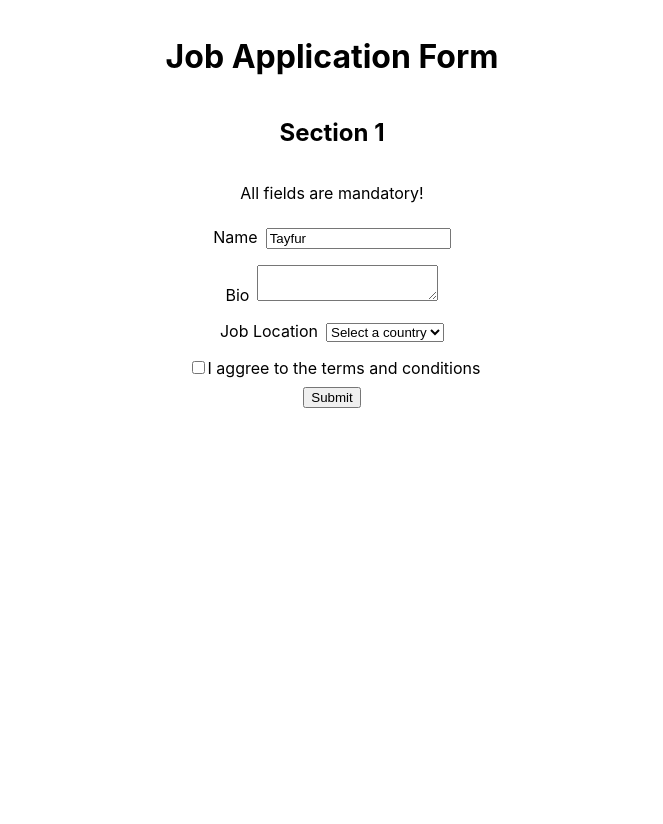
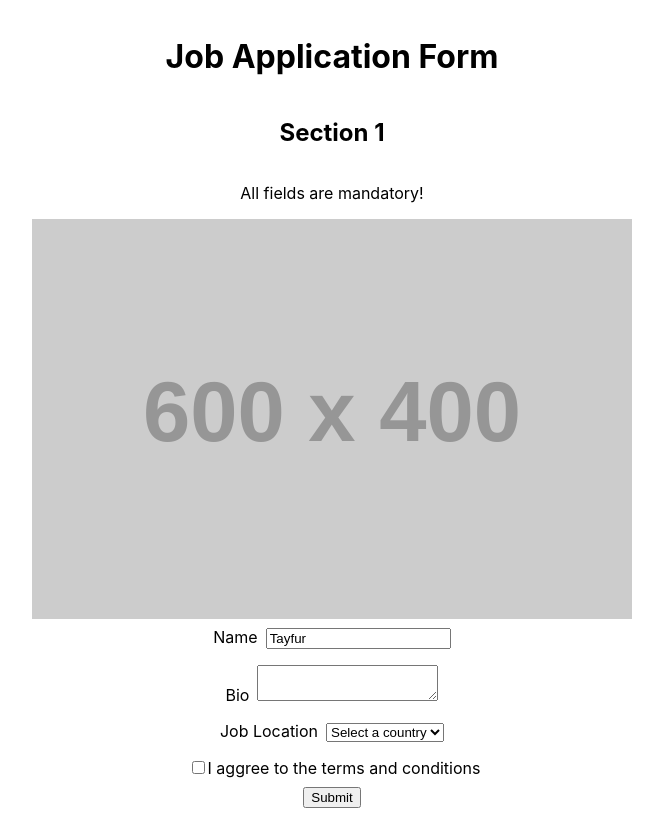
Before and after one commit to tayfurerkenci/react-testing, a React (Create React App) app: page / in a window 1280 px wide. Shown: the whole page, without its empty margins (308-971 px from the left). Before the commit the page ends 800 px from the top, so only its background shows below. Built offline with nearby package versions, Linux system fonts and the light colour scheme.

Commit message:
implemented getByAltText query

```diff
--- a/src/components/application/Application.tsx
+++ b/src/components/application/Application.tsx
@@ -4,6 +4,7 @@ export const Application = () => {
       <h1>Job Application Form</h1>
       <h2>Section 1</h2>
       <p>All fields are mandatory!</p>
+      <img src="https://via.placeholder.com/600x400" alt="Tayfur" />
       <form>
         <div>
           <label htmlFor="name">Name</label>
```
Also changed, not shown: 1 other file (tests, documents, lock files or other folders).
